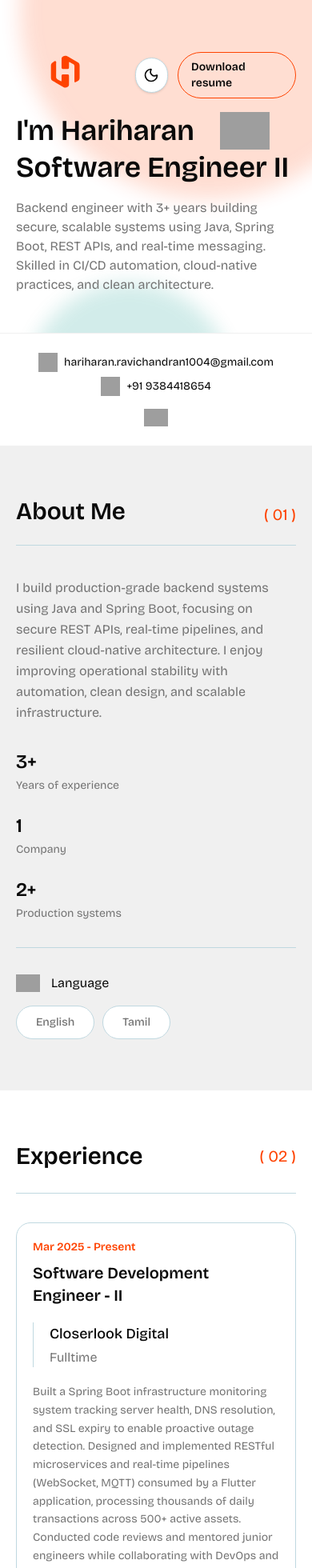
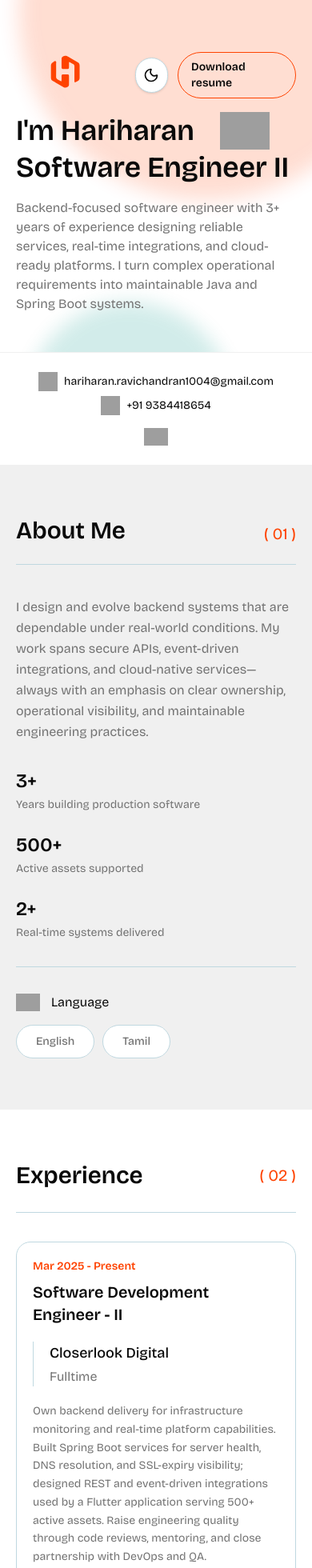
Before and after one commit to hari-devx/hari-devx.github.io, a Next.js app: page / in a window 390 px wide. Shown: the top 1960 px of the page at 80% size. Built offline with nearby package versions, Linux system fonts and the light colour scheme; grey boxes are pictures that could not be loaded.

Commit message:
Refactor backend descriptions and enhance loader component visuals

```diff
--- a/src/app/api/page-data/route.ts
+++ b/src/app/api/page-data/route.ts
@@ -1,5 +1,4 @@
 import { NextResponse } from "next/server";
-import { title } from "process";
 
 const contactBar = {
   contactItems: [
@@ -50,12 +49,26 @@ const educationData = {
     }
   ],
   skills: [
-    "Java",
-    "Spring Boot",
-    "AWS (EC2, S3, IAM, VPC)",
-    "REST APIs",
-    "WebSocket / MQTT",
-    "CI/CD & Git"
+    {
+      title: "Backend Architecture",
+      description: "Designing maintainable services with clear contracts, resilience, and operational ownership.",
+      technologies: ["Java", "Spring Boot", "Microservices", "REST APIs"]
+    },
+    {
+      title: "Event-Driven Systems",
+      description: "Building responsive integrations and real-time workflows for connected platforms.",
+      technologies: ["Apache Kafka", "RabbitMQ", "WebSocket", "MQTT"]
+    },
+    {
+      title: "Cloud & Delivery",
+      description: "Shipping reliable workloads through repeatable infrastructure and delivery practices.",
+      technologies: ["AWS EC2", "Docker", "Jenkins", "Git", "Bitbucket"]
+    },
+    {
+      title: "Engineering Foundations",
+      description: "Applying sound problem-solving, debugging, and system-level reasoning to production work.",
+      technologies: ["Data Structures & Algorithms"]
+    }
   ]
 }
 
--- a/src/app/components/home/about-me/index.tsx
+++ b/src/app/components/home/about-me/index.tsx
@@ -40,17 +40,17 @@ const AboutMe = () => {
 
               <div className="w-full max-w-3xl">
                 <p className="max-w-2xl text-base leading-relaxed md:text-lg">
-                  I build production-grade backend systems using Java and Spring Boot,
-                  focusing on secure REST APIs, real-time pipelines, and resilient
-                  cloud-native architecture. I enjoy improving operational stability
-                  with automation, clean design, and scalable infrastructure.
+                  I design and evolve backend systems that are dependable under real-world
+                  conditions. My work spans secure APIs, event-driven integrations, and
+                  cloud-native services—always with an emphasis on clear ownership,
+                  operational visibility, and maintainable engineering practices.
                 </p>
 
                 <div className="grid grid-cols-1 gap-6 border-b border-border py-8 sm:grid-cols-3 sm:gap-5 xl:py-12">
                   {[
-                    { count: "3+", label: "Years of experience" },
-                    { count: "1", label: "Company" },
-                    { count: "2+", label: "Production systems" },
+                    { count: "3+", label: "Years building production software" },
+                    { count: "500+", label: "Active assets supported" },
+                    { count: "2+", label: "Real-time systems delivered" },
                   ].map((item, i) => (
                     <div key={i}>
                       <h3>{item.count}</h3>
--- a/src/app/components/home/contact/index.tsx
+++ b/src/app/components/home/contact/index.tsx
@@ -82,8 +82,8 @@ const Contact = () => {
                 <form onSubmit={handleSubmit} className="p-6 sm:p-9 lg:p-12">
                   <div className="mb-9">
                     <p className="mb-2 text-sm font-semibold uppercase tracking-[0.2em] text-primary">Start a conversation</p>
-                    <h3 className="text-3xl md:text-4xl">Let&apos;s build something reliable.</h3>
-                    <p className="mt-3 max-w-xl">Have a role, project, or technical problem in mind? Send a note and I&apos;ll get back to you soon.</p>
+                    <h3 className="text-3xl md:text-4xl">Let&apos;s solve the next hard problem.</h3>
+                    <p className="mt-3 max-w-xl">Whether you&apos;re scaling a backend platform, improving reliability, or looking for a thoughtful engineering partner, I&apos;d be glad to connect.</p>
                   </div>
 
                   <div className="grid gap-6 sm:grid-cols-2">
--- a/src/app/components/home/education-skills/index.tsx
+++ b/src/app/components/home/education-skills/index.tsx
@@ -49,17 +49,31 @@ const EducationSkills = () => {
       </section>
 
       <section className="bg-muted/40">
-        <div className="container py-16 md:py-24 xl:py-32">
+        <div className="container py-20 md:py-28 xl:py-36">
           <Reveal>
-            <div className="mb-9 flex items-center justify-between gap-2 border-b border-border pb-7 xl:mb-16">
+            <div className="mb-9 flex items-center justify-between gap-2 border-b border-border pt-16 pb-7 xl:mb-16">
               <h2>Skills</h2>
               <p className="text-xl text-primary">( 04 )</p>
             </div>
           </Reveal>
-          <div className="grid grid-cols-1 gap-3 sm:grid-cols-2 lg:grid-cols-3 xl:gap-4">
+          <div className="grid grid-cols-1 gap-4 lg:grid-cols-2 lg:gap-5  pb-20 ">
             {educationData?.skills?.map((skill: any, idx: number) => (
               <Reveal key={idx} delay={idx * 75}>
-                <div className="skill-card rounded-xl border border-border bg-card p-5 font-bold text-foreground shadow-sm">{skill}</div>
+                <article className="skill-card h-full rounded-2xl border border-border bg-card p-6 shadow-sm sm:p-7">
+                  <div className="flex items-start justify-between gap-4">
+                    <div>
+                      <p className="text-xs font-semibold tracking-[0.16em] text-primary">CAPABILITY 0{idx + 1}</p>
+                      <h3 className="mt-2 text-2xl font-semibold">{skill.title}</h3>
+                    </div>
+                    <span className="text-2xl font-semibold text-primary/40">0{idx + 1}</span>
+                  </div>
+                  <p className="mt-3 max-w-md text-sm leading-relaxed md:text-base">{skill.description}</p>
+                  <div className="mt-6 flex flex-wrap gap-2 border-t border-border pt-5">
+                    {(Array.isArray(skill.technologies) ? skill.technologies : []).map((technology: string) => (
+                      <span key={technology} className="rounded-full bg-muted px-3 py-1.5 text-sm font-medium text-foreground">{technology}</span>
+                    ))}
+                  </div>
+                </article>
               </Reveal>
             ))}
           </div>
--- a/src/app/components/home/experience-sec/index.tsx
+++ b/src/app/components/home/experience-sec/index.tsx
@@ -9,7 +9,7 @@ const ExperienceSec = () => {
       company: "Closerlook Digital",
       type: "Fulltime",
       description:
-        "Built a Spring Boot infrastructure monitoring system tracking server health, DNS resolution, and SSL expiry to enable proactive outage detection. Designed and implemented RESTful microservices and real-time pipelines (WebSocket, MQTT) consumed by a Flutter application, processing thousands of daily transactions across 500+ active assets. Conducted code reviews and mentored junior engineers while collaborating with DevOps and QA teams in agile CI/CD-driven workflows.",
+        "Own backend delivery for infrastructure monitoring and real-time platform capabilities. Built Spring Boot services for server health, DNS resolution, and SSL-expiry visibility; designed REST and event-driven integrations used by a Flutter application serving 500+ active assets. Raise engineering quality through code reviews, mentoring, and close partnership with DevOps and QA.",
     },
     {
       year: "Mar 2023 - Mar 2025",
@@ -17,7 +17,7 @@ const ExperienceSec = () => {
       company: "Closerlook Digital",
       type: "Fulltime",
       description:
-        "Developed and maintained secure, production-grade applications across 500+ active assets. Integrated backend services using REST APIs and real-time streams. Worked extensively in Linux environments for debugging, logging, and root-cause analysis while improving operational stability by optimizing data flows.",
+        "Delivered and maintained secure backend capabilities across a 500+ asset environment. Integrated REST APIs and real-time streams, investigated production issues in Linux, and improved data flows through disciplined debugging, logging, and root-cause analysis.",
     },
     {
       year: "Nov 2022 - Mar 2023",
@@ -25,7 +25,7 @@ const ExperienceSec = () => {
       company: "Closerlook Digital",
       type: "Internship",
       description:
-        "Implemented backend-integrated features under senior mentorship. Debugged and resolved 20+ issues across application and API layers. Gained exposure to production release cycles, CI/CD pipelines, and quality practices.",
+        "Contributed production-facing features across application and API layers while building strong fundamentals in release engineering. Resolved 20+ issues through structured debugging and gained hands-on exposure to CI/CD, code quality, and production support practices.",
     },
     // {
     //   year: "2023+",
--- a/src/app/components/home/hero-section/index.tsx
+++ b/src/app/components/home/hero-section/index.tsx
@@ -25,9 +25,9 @@ const index = () => {
               <h1>Software Engineer II</h1>
             </div>
             <p className="max-w-md text-muted-foreground xl:max-w-xl">
-              Backend engineer with 3+ years building secure, scalable systems using Java,
-              Spring Boot, REST APIs, and real-time messaging. Skilled in CI/CD automation,
-              cloud-native practices, and clean architecture.
+              Backend-focused software engineer with 3+ years of experience designing reliable
+              services, real-time integrations, and cloud-ready platforms. I turn complex
+              operational requirements into maintainable Java and Spring Boot systems.
             </p>
           </Reveal>
           {/* <Image
--- a/src/app/components/initial-loader.tsx
+++ b/src/app/components/initial-loader.tsx
@@ -11,7 +11,7 @@ export default function InitialLoader() {
       setIsLeaving(true);
       window.setTimeout(() => setIsVisible(false), 450);
     };
-    const timer = window.setTimeout(dismiss, document.readyState === "complete" ? 650 : 1100);
+    const timer = window.setTimeout(dismiss, document.readyState === "complete" ? 1500 : 1900);
 
     return () => window.clearTimeout(timer);
   }, []);
@@ -21,17 +21,20 @@ export default function InitialLoader() {
   return (
     <div className={`initial-loader ${isLeaving ? "initial-loader--leave" : ""}`} role="status" aria-label="Loading portfolio">
       <div className="loader-scene" aria-hidden="true">
+        <div className="loader-grid" />
         <div className="loader-code-card"><span>&lt;/&gt;</span><i /><i /><i /><i /></div>
+        <div className="loader-hologram"><div className="loader-hologram-head"><span>SYS.ARCH</span><b>LIVE</b></div><i /><i /><i /><i /><i /></div>
         <div className="loader-laptop">
           <div className="loader-screen"><div className="loader-screen-glow" /><span>const portfolio = &#123;</span><span className="loader-code-indent">engineer: "Hariharan",</span><span className="loader-code-indent">status: "building"</span><span>&#125;;</span></div>
           <div className="loader-keyboard"><i /><i /><i /><i /><i /><i /><i /><i /><i /><i /><i /><i /></div>
         </div>
         <div className="loader-orbit loader-orbit-one" />
         <div className="loader-orbit loader-orbit-two" />
+        <div className="loader-node loader-node-one" /><div className="loader-node loader-node-two" /><div className="loader-node loader-node-three" />
       </div>
       <div className="loader-copy">
-        <p className="loader-eyebrow">Developer portfolio</p>
-        <h1>Booting up</h1>
+        <p className="loader-eyebrow">Engineering portfolio · 2026</p>
+        <h1>Initializing systems</h1>
         <div className="loader-progress"><span /></div>
       </div>
     </div>
--- a/src/app/globals.css
+++ b/src/app/globals.css
@@ -62,6 +62,9 @@ body {
 .loader-keyboard { position: absolute; bottom: 0; left: 0; display: grid; grid-template-columns: repeat(6, 1fr); gap: 4px; width: 176px; height: 43px; padding: 8px; border-radius: 4px 4px 12px 12px; background: color-mix(in oklab, var(--card) 84%, black); box-shadow: 0 17px 16px color-mix(in oklab, black 30%, transparent); transform: translateZ(4px); }.loader-keyboard i { border-radius: 2px; background: color-mix(in oklab, var(--foreground) 22%, transparent); }.loader-keyboard i:nth-child(3n) { background: color-mix(in oklab, var(--primary) 55%, transparent); }
 .loader-code-card { position: absolute; right: 8px; top: 5px; z-index: 3; width: 72px; padding: 11px; border: 1px solid color-mix(in oklab, var(--primary) 50%, var(--border)); border-radius: 10px; background: color-mix(in oklab, var(--card) 86%, transparent); box-shadow: 0 14px 30px color-mix(in oklab, black 20%, transparent); backdrop-filter: blur(8px); transform: translateZ(60px) rotateY(-13deg); animation: code-card-float 3.8s ease-in-out infinite; }.loader-code-card span { display: block; margin-bottom: 7px; color: var(--primary); font: 700 12px ui-monospace, monospace; }.loader-code-card i { display: block; height: 3px; margin-top: 5px; border-radius: 99px; background: var(--muted-foreground); opacity: .65; }.loader-code-card i:nth-child(3) { width: 70%; background: var(--primary); }.loader-code-card i:nth-child(4) { width: 85%; }.loader-code-card i:nth-child(5) { width: 45%; }
 .loader-orbit { position: absolute; border: 1px solid color-mix(in oklab, var(--primary) 45%, transparent); border-radius: 50%; }.loader-orbit-one { inset: 19px -7px; transform: rotateX(66deg) rotateZ(14deg); animation: loader-spin 5s linear infinite; }.loader-orbit-two { inset: 46px 16px; border-color: color-mix(in oklab, var(--chart-2) 60%, transparent); transform: rotateX(66deg) rotateZ(-38deg); animation: loader-spin 4s linear infinite reverse; }
+.loader-grid { position: absolute; inset: 4px; border-radius: 50%; background-image: linear-gradient(color-mix(in oklab, var(--primary) 15%, transparent) 1px, transparent 1px), linear-gradient(90deg, color-mix(in oklab, var(--primary) 15%, transparent) 1px, transparent 1px); background-size: 14px 14px; mask-image: radial-gradient(circle, black 20%, transparent 68%); transform: rotateX(66deg); opacity: .8; }
+.loader-hologram { position: absolute; left: -8px; top: 37px; z-index: 4; width: 95px; padding: 9px; border: 1px solid color-mix(in oklab, var(--chart-2) 52%, var(--border)); border-radius: 8px; background: color-mix(in oklab, var(--card) 78%, transparent); box-shadow: 0 12px 24px color-mix(in oklab, black 20%, transparent); backdrop-filter: blur(8px); transform: translateZ(50px) rotateY(17deg); animation: hologram-float 3.3s ease-in-out infinite alternate; }.loader-hologram-head { display: flex; justify-content: space-between; margin-bottom: 8px; color: var(--muted-foreground); font: 700 6px ui-monospace, monospace; letter-spacing: .08em; }.loader-hologram-head b { color: var(--chart-2); }.loader-hologram i { display: block; height: 3px; margin: 5px 0; border-radius: 99px; background: color-mix(in oklab, var(--chart-2) 55%, transparent); }.loader-hologram i:nth-child(3), .loader-hologram i:nth-child(5) { width: 68%; }.loader-hologram i:nth-child(4) { width: 84%; background: color-mix(in oklab, var(--primary) 60%, transparent); }
+.loader-node { position: absolute; z-index: 5; width: 8px; height: 8px; border: 2px solid var(--background); border-radius: 50%; background: var(--primary); box-shadow: 0 0 12px var(--primary); animation: node-pulse 1.6s ease-in-out infinite alternate; }.loader-node-one { top: 26px; right: 48px; }.loader-node-two { bottom: 38px; left: 34px; animation-delay: .45s; background: var(--chart-2); box-shadow: 0 0 12px var(--chart-2); }.loader-node-three { right: 18px; bottom: 59px; animation-delay: .85s; }
 .loader-copy { position: absolute; top: calc(50% + 123px); width: min(260px, calc(100% - 3rem)); text-align: center; }.loader-copy h1 { margin: 3px 0 14px; font-size: 1.25rem; line-height: 1.2; }.loader-eyebrow { font-size: 0.67rem; font-weight: 700; letter-spacing: .18em; text-transform: uppercase; color: var(--primary); }.loader-progress { height: 3px; overflow: hidden; border-radius: 999px; background: var(--border); }.loader-progress span { display: block; width: 42%; height: 100%; border-radius: inherit; background: var(--primary); animation: loader-progress 1.15s ease-in-out infinite; }
 
 @keyframes loader-float { 50% { transform: translateY(-9px); } }
@@ -69,6 +72,8 @@ body {
 @keyframes code-card-float { 50% { transform: translate3d(-6px, -8px, 52px) rotateY(-8deg); } }
 @keyframes code-scan { 55%, 100% { transform: translateX(110%); } }
 @keyframes loader-progress { 50% { transform: translateX(140%); } 51% { transform: translateX(-140%); } }
+@keyframes hologram-float { to { transform: translate3d(5px, -10px, 58px) rotateY(13deg); } }
+@keyframes node-pulse { to { transform: scale(1.55); opacity: .55; } }
 
 .wave {
   animation-name: wave-animation;
```
